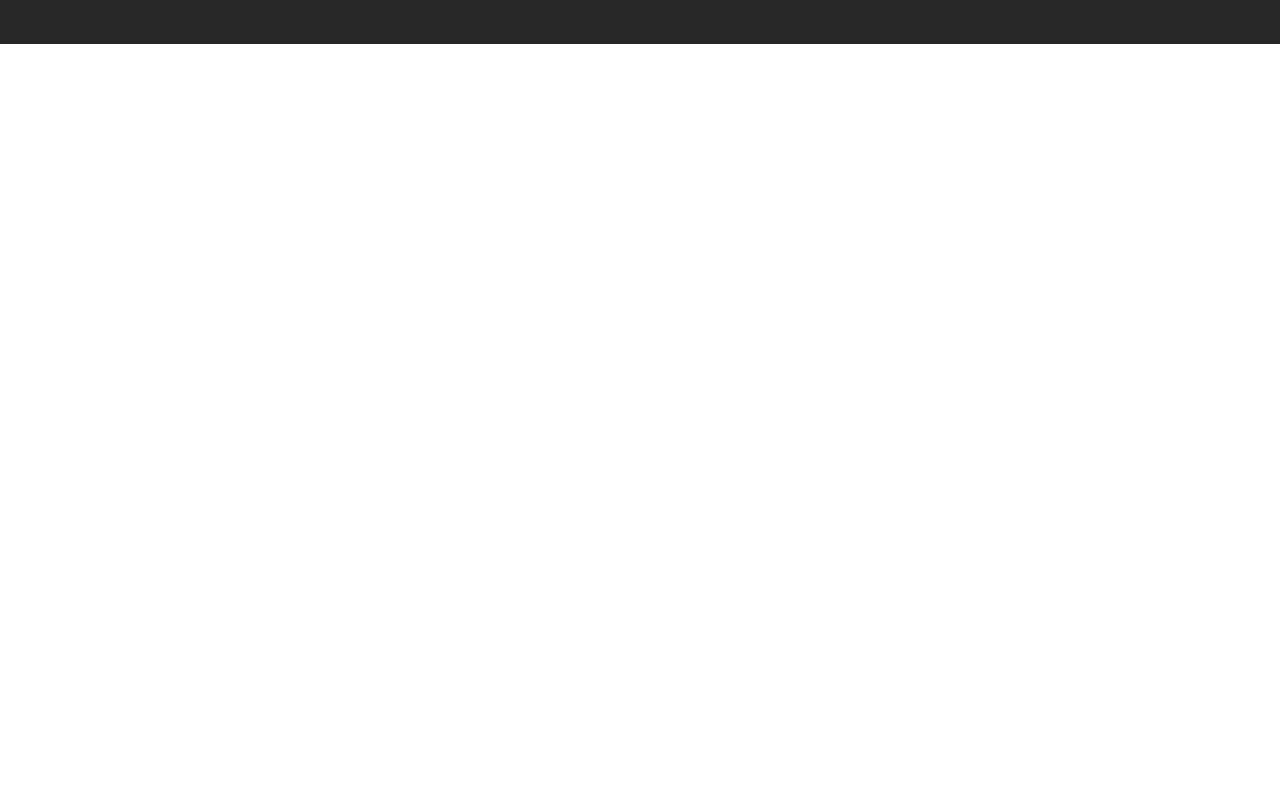
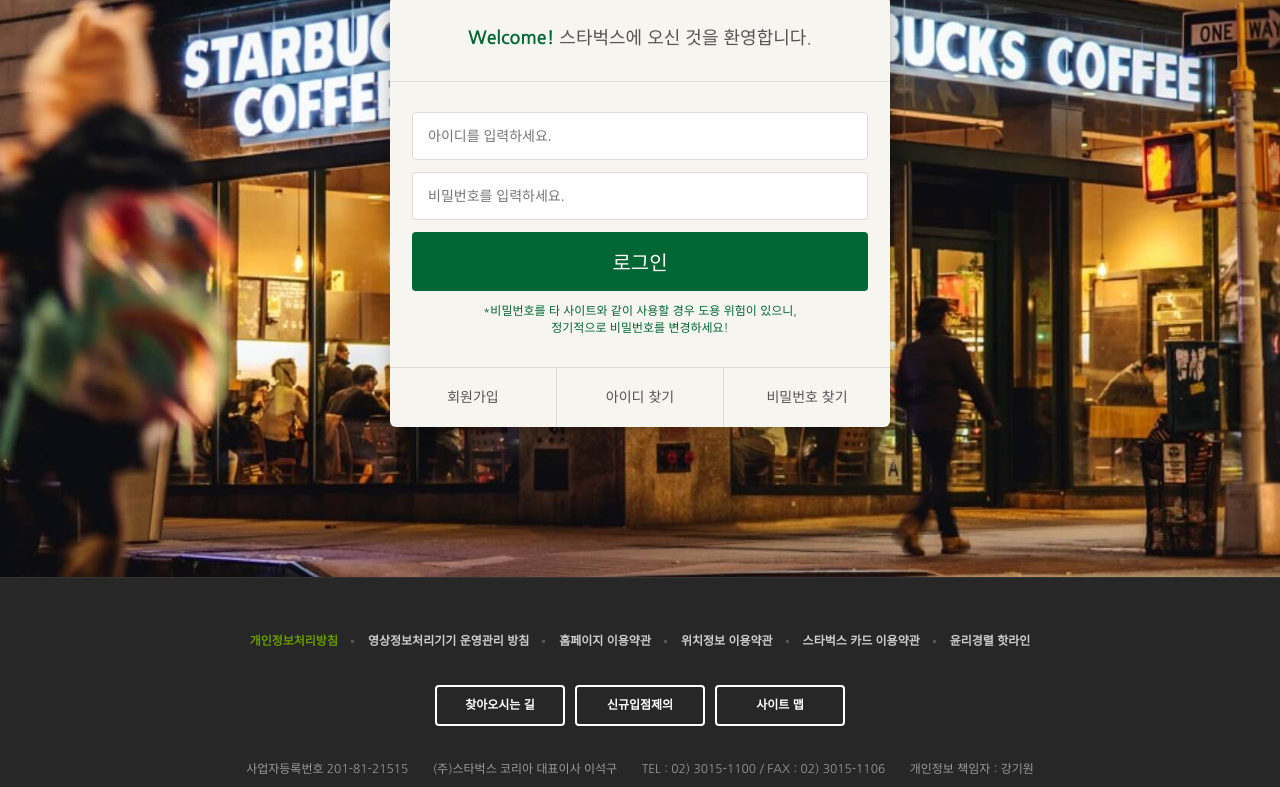
Before and after one commit to San-Goon/starbucks, a plain HTML site: page signin/index.html in a window 1280 px wide. Shown: the part 290-1077 px from the top of the page. Before the commit the page ends 800 px from the top, so only its background shows below. Drawn offline with nearby package versions, Linux system fonts and the light colour scheme; a script that the page names is missing.

Commit message:
로그인 페이지 완성

```diff
--- /dev/null
+++ b/css/signin.css
@@ -0,0 +1,90 @@
+.signin {
+  margin-top: 120px;
+  padding: 100px 0 150px;
+  background-image: url("../images/signin_bg.jpg");
+  background-repeat: no-repeat;
+  background-position:center ;
+  background-attachment: fixed;
+  background-size: cover;
+}
+
+.signin h1 {
+  color: #fff;
+  font-size: 30px;
+  font-weight: 700;
+  text-align: center;
+  margin-bottom: 24px;
+}
+
+.signin__card {
+  width:500px;
+  margin: 0 auto;
+  border-radius: 6px;
+  background-color: #F6F5F0;
+  box-shadow: 2px 2px 20px rgba(0,0,0,.3);
+  color: #555;
+}
+
+.signin__card h2 {
+  padding: 30px;
+  font-size: 18px;
+  text-align: center;
+  border-bottom: 1px solid #ddd;
+}
+
+.signin__card h2 strong {
+font-weight: 700;
+color: #006633;
+}
+
+.signin__card form {
+  padding: 30px 22px;
+}
+
+.signin__card form input {
+  width: 100%;
+  margin-bottom: 12px;
+  padding: 15px;
+  border: 1px solid #ddd;
+  border-radius: 4px;
+  outline: none;
+  box-sizing: border-box;
+  font-size: 14px;
+}
+
+.signin__card form [type="submit"] {
+  background-color: #006633;
+  border: none;
+  color:#fff;
+  font-size: 20px;
+  cursor: pointer;
+}
+
+.signin__card form p {
+  font-size: 12px;
+  color: #006633;
+  text-align: center;
+}
+
+.signin__card .actions {
+  display: flex;
+  border-top: 1px solid #ddd;
+}
+
+.signin__card .actions a {
+  flex-grow: 1;
+  flex-basis: 0;
+  text-align: center;
+  padding: 20px;
+  color: #555;
+  font-size: 14px;
+  border-right: 1px solid #ddd;
+}
+
+.signin__card .actions a:last-child {
+  border-right: none;
+}
+
+.signin__card .actions a:hover {
+  text-decoration: underline;
+}
--- a/signin/index.html
+++ b/signin/index.html
@@ -27,6 +27,7 @@
   <link href="https://fonts.googleapis.com/css2?family=Nanum+Gothic:wght@400;700&display=swap" rel="stylesheet">
   <link rel="stylesheet" href="https://fonts.googleapis.com/icon?family=Material+Icons">
   <link rel="stylesheet" href="../css/common.css">
+  <link rel="stylesheet" href="../css/signin.css">
 
   <script defer src="../js/common.js"></script>
 
@@ -364,7 +365,30 @@
 
   </header>
 
-  <section class="sign"></section>
+  <section class="signin">
+    <h1>로그인</h1>
+    <div class="signin__card">
+      <h2>
+        <strong>Welcome!</strong> 스타벅스에 오신 것을 환영합니다.
+      </h2>
+      <form>
+        <input type="text" placeholder="아이디를 입력하세요." />
+        <input type="password" placeholder="비밀번호를 입력하세요." />
+        <input type="submit" value="로그인" />
+        <p>
+          *비밀번호를 타 사이트와 같이 사용할 경우 도용 위험이 있으니,<br />
+          정기적으로 비밀번호를 변경하세요!
+        </p>
+      </form>
+      <div class="actions">
+        <a href="javascript:void(0)">회원가입</a>
+        <a href="javascript:void(0)">아이디 찾기</a>
+        <a href="javascript:void(0)">비밀번호 찾기</a>
+      </div>
+    </div>
+  </section>
+
+
 <!-- FOOTER -->
 <footer>
   <div class="inner">
```
